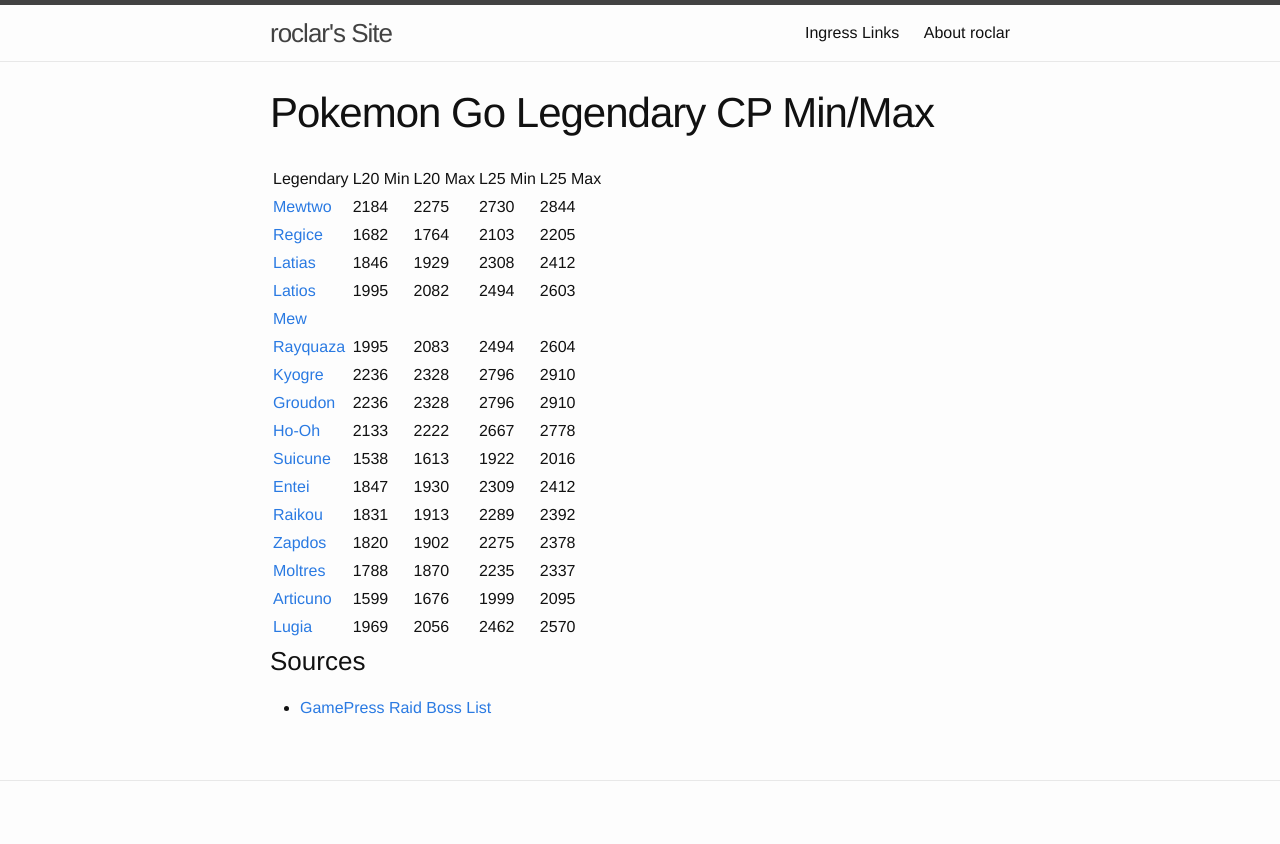
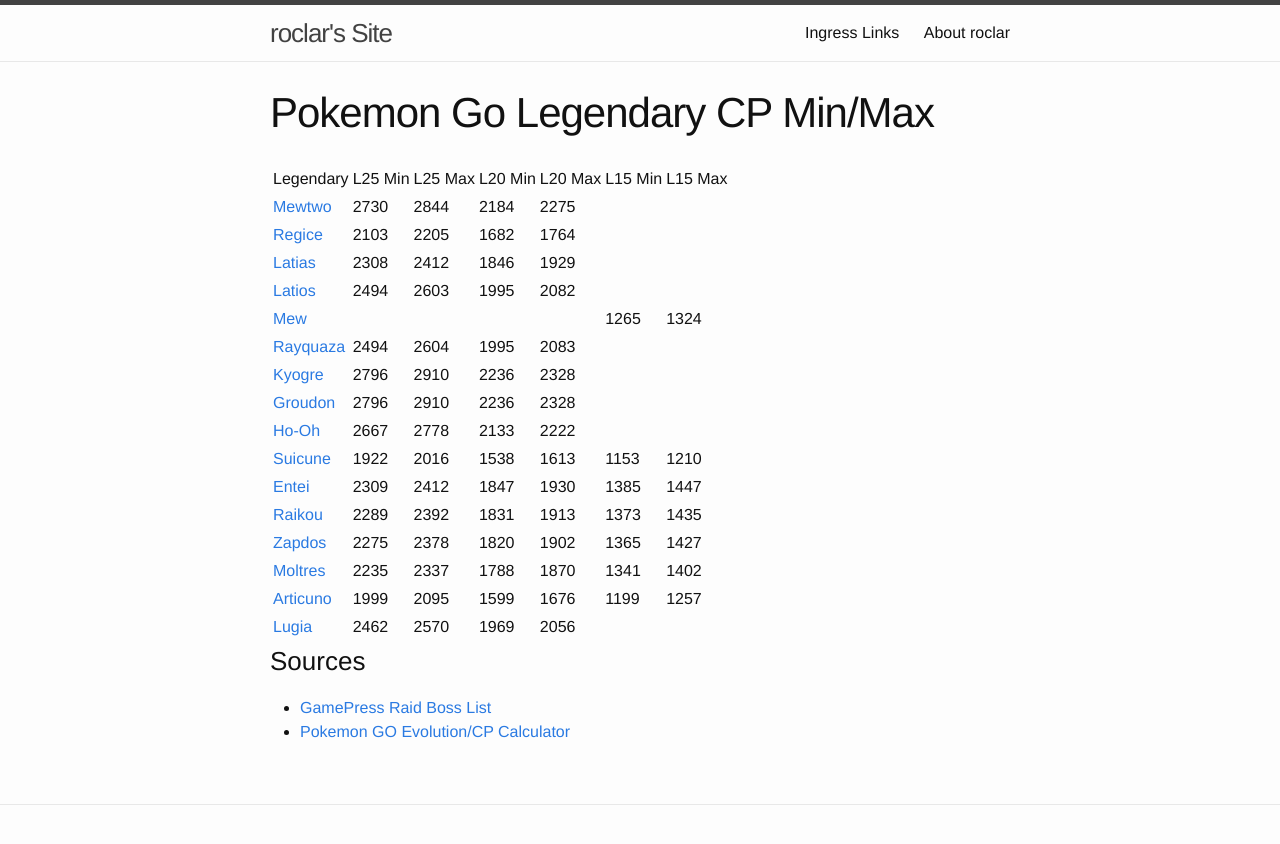
Before and after one commit to roclar/roclar.github.io, a Jekyll site: the page built from PoGoLegendaryCP.md, in a window 1280 px wide. Shown: the top 844 px of the page. Built offline with Jekyll 4.4.1, drawn with Linux system fonts in a browser that asks for light colours.

Commit message:
Added level 15 min/max for research breakthroughs and switched l25 and l20 order

```diff
--- a/PoGoLegendaryCP.md
+++ b/PoGoLegendaryCP.md
@@ -4,23 +4,24 @@
 weight: 5
 ---
 
-| Legendary  |  L20 Min  |  L20 Max  |  L25 Min  |  L25 Max  |
-| [Mewtwo](https://db.pokemongohub.net/pokemon/150)  | 2184 | 2275 | 2730 | 2844 |
-| [Regice](https://db.pokemongohub.net/pokemon/378)  | 1682 | 1764 | 2103 | 2205 |
-| [Latias](https://db.pokemongohub.net/pokemon/380)  | 1846 | 1929 | 2308 | 2412 |
-| [Latios](https://db.pokemongohub.net/pokemon/381)  | 1995 | 2082 | 2494 | 2603 |
-| [Mew](https://db.pokemongohub.net/pokemon/151)  |  |  |  |  |
-| [Rayquaza](https://db.pokemongohub.net/pokemon/384)  | 1995 | 2083 | 2494 | 2604 |
-| [Kyogre](https://db.pokemongohub.net/pokemon/382)  | 2236 | 2328 | 2796 | 2910 |
-| [Groudon](https://db.pokemongohub.net/pokemon/383)  | 2236 | 2328 | 2796 | 2910 |
-| [Ho-Oh](https://db.pokemongohub.net/pokemon/250)  | 2133 | 2222 | 2667 | 2778 |
-| [Suicune](https://db.pokemongohub.net/pokemon/245)  | 1538 | 1613 | 1922 | 2016 |
-| [Entei](https://db.pokemongohub.net/pokemon/244)  | 1847 | 1930 | 2309 | 2412 |
-| [Raikou](https://db.pokemongohub.net/pokemon/243)  | 1831 | 1913 | 2289 | 2392 |
-| [Zapdos](https://db.pokemongohub.net/pokemon/145)  | 1820 | 1902 | 2275 | 2378 |
-| [Moltres](https://db.pokemongohub.net/pokemon/146)  | 1788 | 1870 | 2235 | 2337 |
-| [Articuno](https://db.pokemongohub.net/pokemon/144)  | 1599 | 1676 | 1999 | 2095 |
-| [Lugia](https://db.pokemongohub.net/pokemon/249)  | 1969 | 2056 | 2462 | 2570 |
+| Legendary  |  L25 Min  |  L25 Max  |  L20 Min  |  L20 Max  |  L15 Min  |  L15 Max  |
+| [Mewtwo](https://db.pokemongohub.net/pokemon/150)  | 2730 | 2844 | 2184 | 2275 | | |
+| [Regice](https://db.pokemongohub.net/pokemon/378)  | 2103 | 2205 | 1682 | 1764 | | |
+| [Latias](https://db.pokemongohub.net/pokemon/380)  | 2308 | 2412 | 1846 | 1929 | | |
+| [Latios](https://db.pokemongohub.net/pokemon/381)  | 2494 | 2603 | 1995 | 2082 | | |
+| [Mew](https://db.pokemongohub.net/pokemon/151)  |  |  |  |  | 1265 | 1324 |
+| [Rayquaza](https://db.pokemongohub.net/pokemon/384)  | 2494 | 2604 | 1995 | 2083 | | |
+| [Kyogre](https://db.pokemongohub.net/pokemon/382)  | 2796 | 2910 | 2236 | 2328 | | |
+| [Groudon](https://db.pokemongohub.net/pokemon/383)  | 2796 | 2910 | 2236 | 2328 | | |
+| [Ho-Oh](https://db.pokemongohub.net/pokemon/250)  | 2667 | 2778 | 2133 | 2222 | | |
+| [Suicune](https://db.pokemongohub.net/pokemon/245)  | 1922 | 2016 | 1538 | 1613 | 1153 | 1210 |
+| [Entei](https://db.pokemongohub.net/pokemon/244)  | 2309 | 2412 | 1847 | 1930 | 1385 | 1447 |
+| [Raikou](https://db.pokemongohub.net/pokemon/243)  | 2289 | 2392 | 1831 | 1913 | 1373 | 1435 |
+| [Zapdos](https://db.pokemongohub.net/pokemon/145)  | 2275 | 2378 | 1820 | 1902 | 1365 | 1427 |
+| [Moltres](https://db.pokemongohub.net/pokemon/146)  | 2235 | 2337 | 1788 | 1870 | 1341 | 1402 |
+| [Articuno](https://db.pokemongohub.net/pokemon/144)  | 1999 | 2095 | 1599 | 1676 | 1199 | 1257 |
+| [Lugia](https://db.pokemongohub.net/pokemon/249)  | 2462 | 2570 | 1969 | 2056 | | |
 
 ### Sources
 - [GamePress Raid Boss List](https://pokemongo.gamepress.gg/raid-boss-list)
+- [Pokemon GO Evolution/CP Calculator](https://pokemongo.gamepress.gg/cpcalc#/)
```
